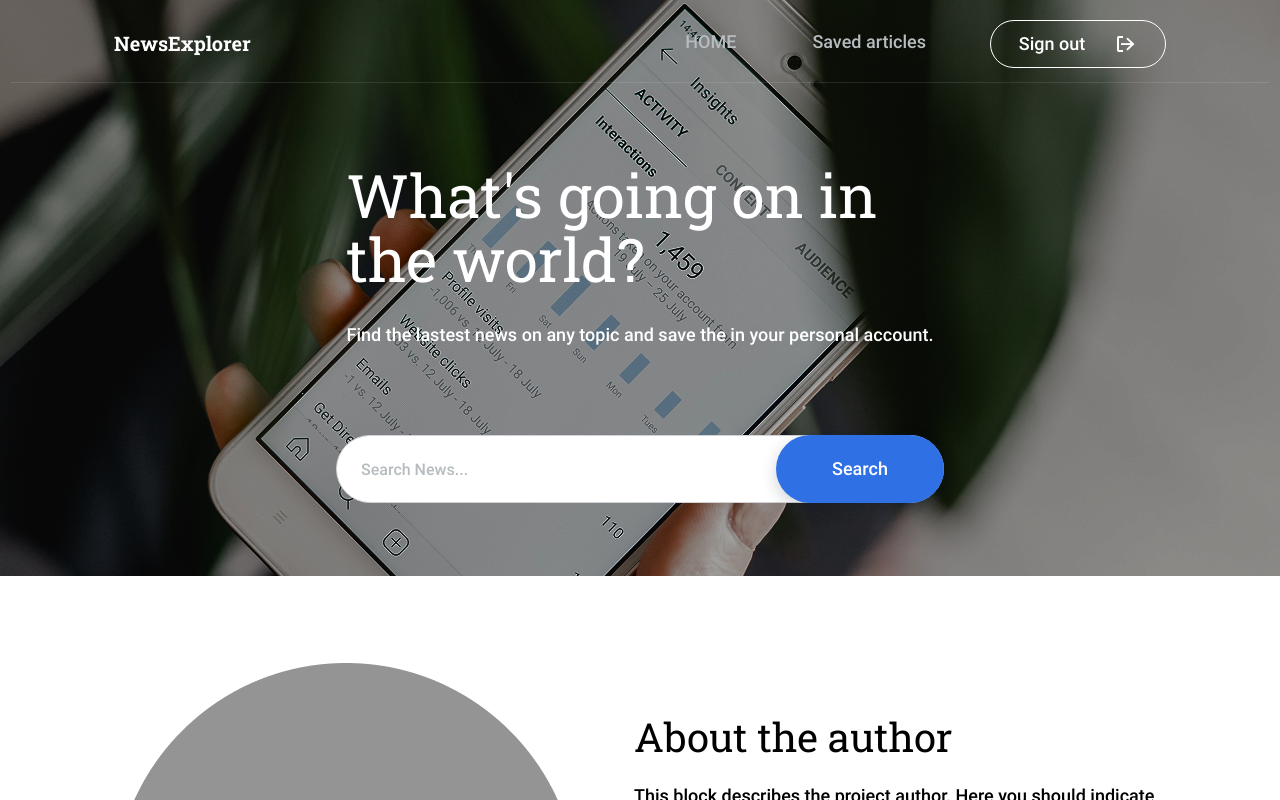
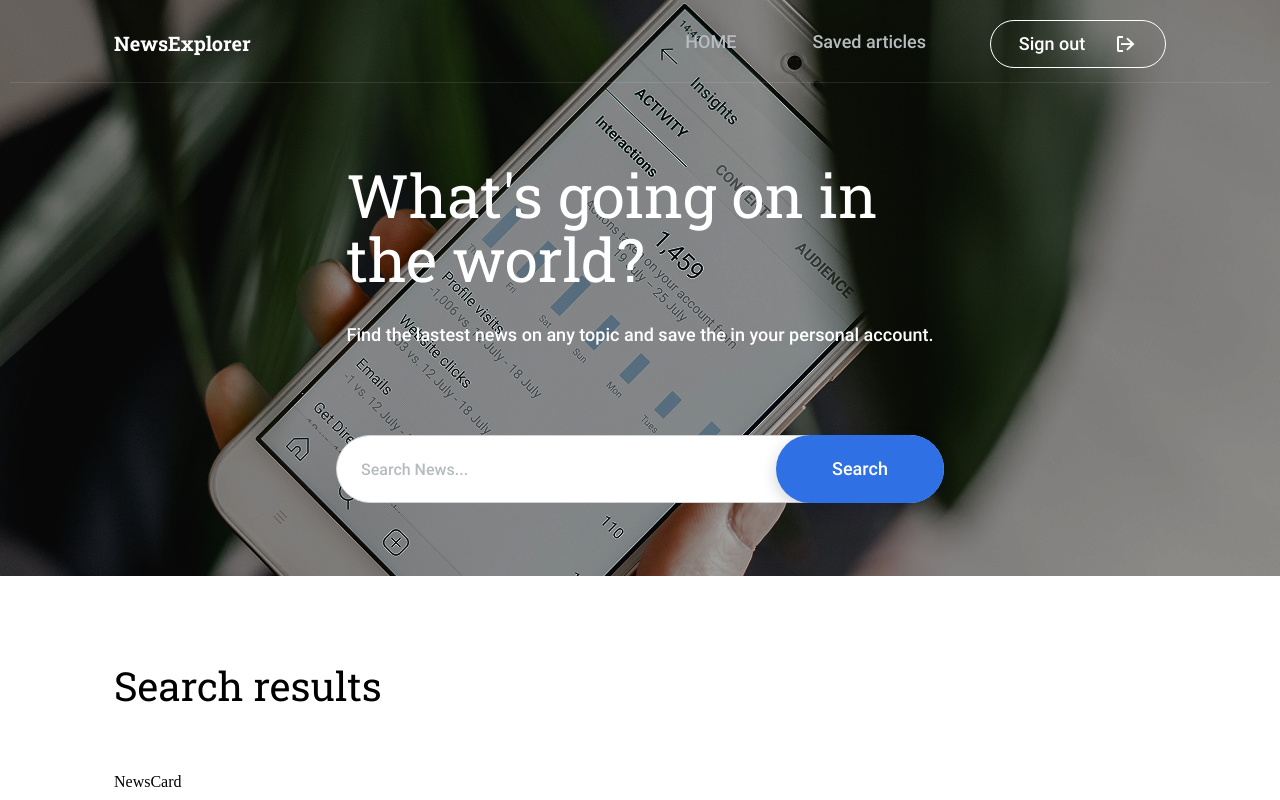
Before and after one commit to cdmstr-kev/news-explorer-frontend, a React (Vite) app: page / in a window 1280 px wide. Shown: the top 800 px of the page. Built offline with nearby package versions, Linux system fonts and the light colour scheme.

Commit message:
Refactor: update main bem naming and add new section for card

```diff
--- a/src/components/Main/Main.css
+++ b/src/components/Main/Main.css
@@ -1,4 +1,4 @@
-.main__container {
+.main {
   width: 100%;
   display: flex;
   align-items: center;
@@ -6,13 +6,13 @@
   flex-direction: column;
 }
 
-.hero {
+.main__hero-bg {
   position: absolute;
   top: 0;
   z-index: -1;
 }
 
-.main__main {
+.main__hero {
   max-width: 608px;
 }
 
@@ -34,3 +34,18 @@
   font-size: 18px;
   line-height: 24px;
 }
+
+.main__content {
+  width: 100%;
+  min-height: 282px;
+  padding-left: 104px;
+  box-sizing: border-box;
+}
+
+.main__content-title {
+  font-family: 'roboto-slab', Georgia, 'Times New Roman', serif;
+  font-weight: 400;
+  font-size: 40px;
+  line-height: 46px;
+  margin: 160px auto 64px 0;
+}
--- a/src/components/Main/Main.jsx
+++ b/src/components/Main/Main.jsx
@@ -2,12 +2,13 @@ import "./Main.css";
 import SearchForm from "../SearchForm/SearchForm.jsx";
 import About from "../About/About.jsx";
 import hero from "../../assets/hero.png";
+import NewsCard from "../NewsCard/NewsCard.jsx";
 
 export const Main = ({ searchQuery, setSearchQuery, onSubmit }) => {
   return (
-    <main className="main__container">
-      <img className={"hero"} src={hero} alt="" />
-      <div className="main__main">
+    <main className="main">
+      <img className={"main__hero-bg"} src={hero} alt="" />
+      <section className="main__hero">
         <h1 className="main__title">
           What's going on in
           <br /> the world?
@@ -16,12 +17,17 @@ export const Main = ({ searchQuery, setSearchQuery, onSubmit }) => {
           Find the lastest news on any topic and save the in your personal
           account.
         </h2>
-      </div>
+      </section>
       <SearchForm
         searchQuery={searchQuery}
         setSearchQuery={setSearchQuery}
         onSubmit={onSubmit}
       />
+      <section className={"main__content"}>
+        <h1 className={"main__content-title"}>Search results</h1>
+
+        <NewsCard />
+      </section>
       <About />
     </main>
   );
--- /dev/null
+++ b/src/components/NewsCard/NewsCard.css
@@ -0,0 +1,3 @@
+.newsCard-container {
+  width: 100%;
+}
--- /dev/null
+++ b/src/components/NewsCard/NewsCard.jsx
@@ -0,0 +1,6 @@
+import "./NewsCard.css";
+
+const NewsCard = () => {
+  return <div className="newsCard-container">NewsCard</div>;
+};
+export default NewsCard;
```
